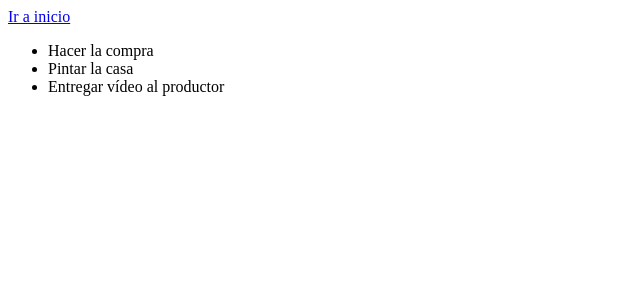
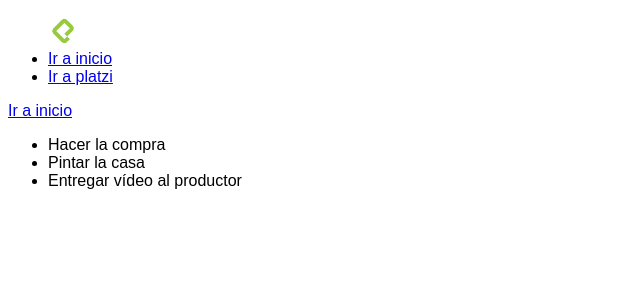
Before and after one commit to rcasia/platzi-flask, a Flask app: page /hello in a window 1280 px wide. Shown: the top 300 px of the page, without its empty margins (0-640 px from the left). Run offline with Flask 2, Linux system fonts and the light colour scheme.

Commit message:
add static files

```diff
--- /dev/null
+++ b/static/css/main.css
@@ -0,0 +1,7 @@
+html {
+  font-family: sans-serif;
+}
+
+img {
+  max-width: 30px;
+}
--- a/templates/base.html
+++ b/templates/base.html
@@ -3,8 +3,15 @@
 <head>
 	<meta charset="UTF-8">
 	<title>{% block title %} Flask Platzi | {% endblock %}</title>
+  <link rel="stylesheet" href="{{url_for('static', filename='css/main.css')}}">
 </head>
+
+
 <body>
+  <header>
+    {% include 'navbar.html' %}
+  </header>
+
 	{% block content %}
 	{% endblock %}
 </body>
--- /dev/null
+++ b/templates/navbar.html
@@ -0,0 +1,7 @@
+<nav>
+  <ul>
+    <img src="{{ url_for('static', filename='images/platzi.png')}}"  alt="platzi logo">
+    <li><a href="{{ url_for('index') }}">Ir a inicio</a></li>
+    <li><a href="https://platzi.com" target="_blank">Ir a platzi</a></li>
+  </ul>
+</nav>
```
Also changed, not shown: static/images/platzi.png (added).
